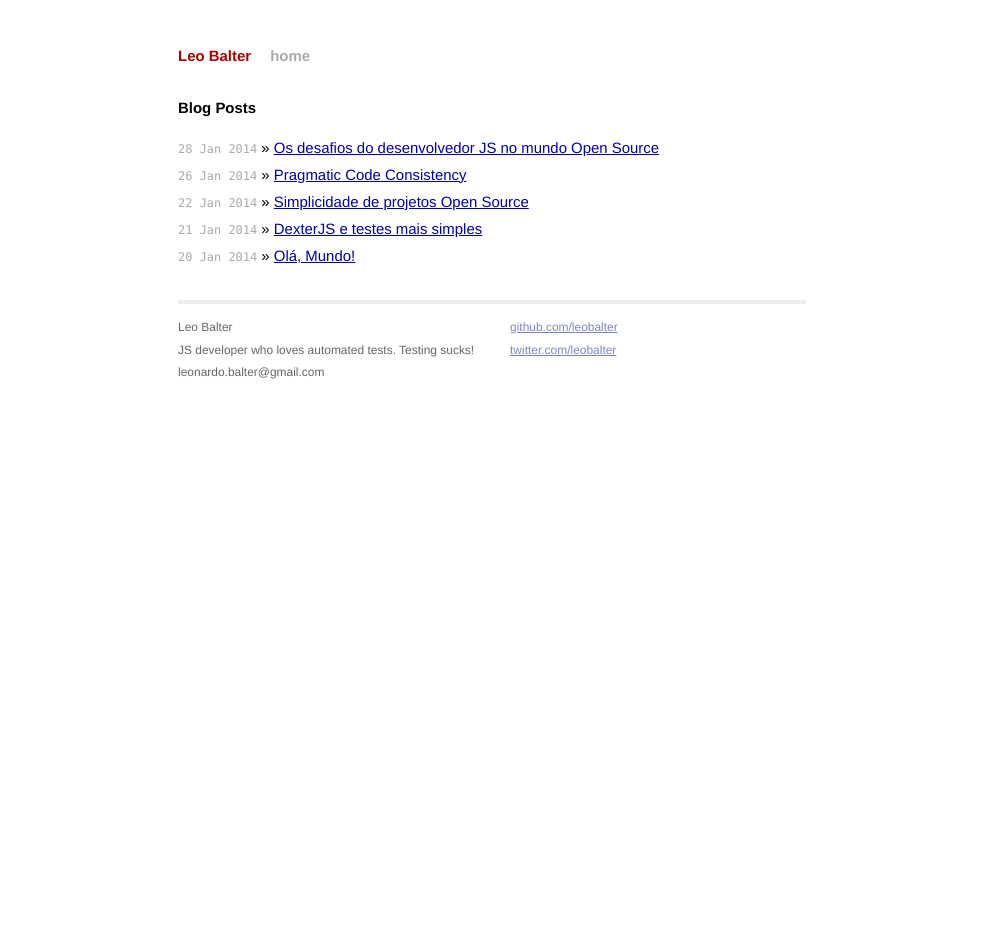
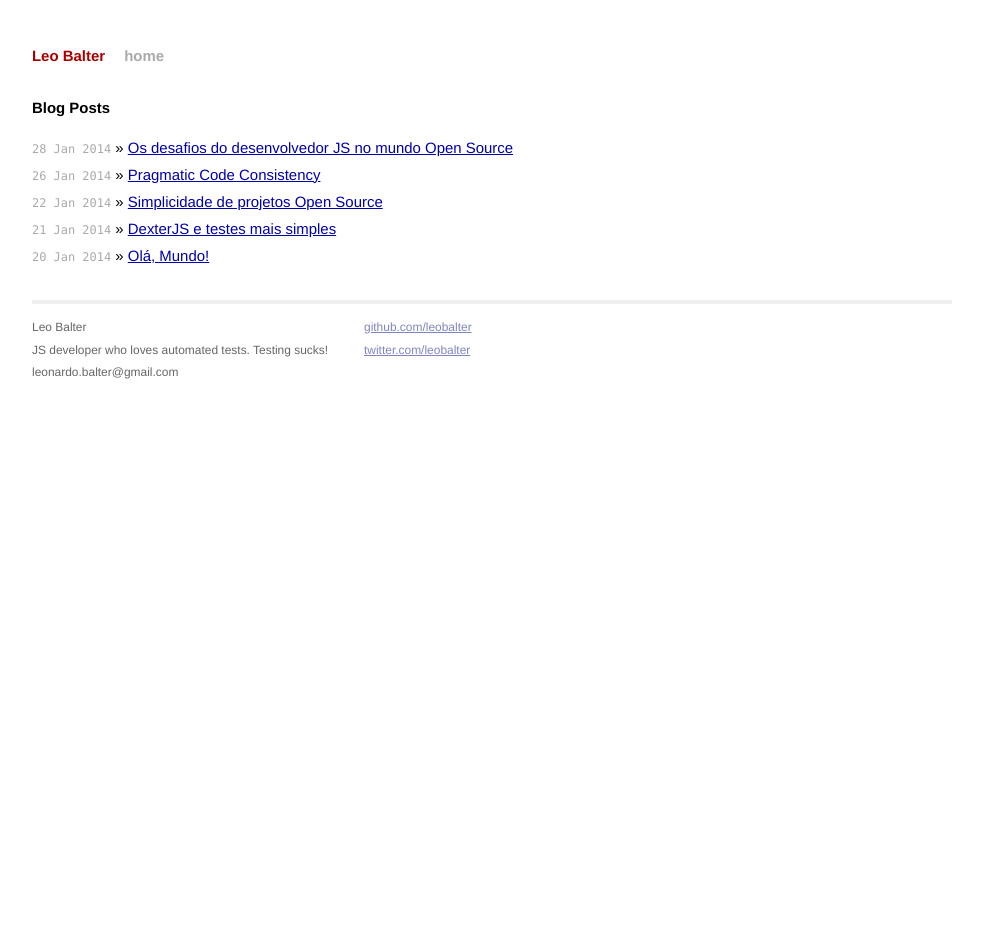
Before and after one commit to leobalter/leobalter.github.io, a Jekyll site: the page built from index.html, in a window 1280 px wide. Shown: the whole page, without its empty margins (148-1131 px from the left). Built offline with Jekyll 4.4.1, drawn with Linux system fonts in a browser that asks for light colours; Markdown is read by kramdown in place of the engine named in the settings; comment, search, counter and statistics services are not loaded.

Commit message:
updates CSS

```diff
--- a/css/main.css
+++ b/css/main.css
@@ -8,6 +8,11 @@
 * {
   margin: 0;
   padding: 0;
+}
+
+*, *:before, *:after {
+  -moz-box-sizing: border-box;
+  box-sizing: border-box;
 }
 
 html, body { height: 100%; }
@@ -57,10 +62,12 @@ a:visited { color: #a0a; }
 
 .site {
   font-size: 115%;
-  text-align: justify;
-  width: 42em;
+  text-align: left;
+  min-width: 320px;
+  max-width: 960px;
   margin: 3em auto 2em;
   line-height: 1.5em;
+  padding: 0 20px;
 }
 
 .header a {
@@ -170,3 +177,7 @@ blockquote {
   color: #777;
   margin: 15px 0px;
 }
+
+.post img {
+  max-width: 100%;
+}
```
